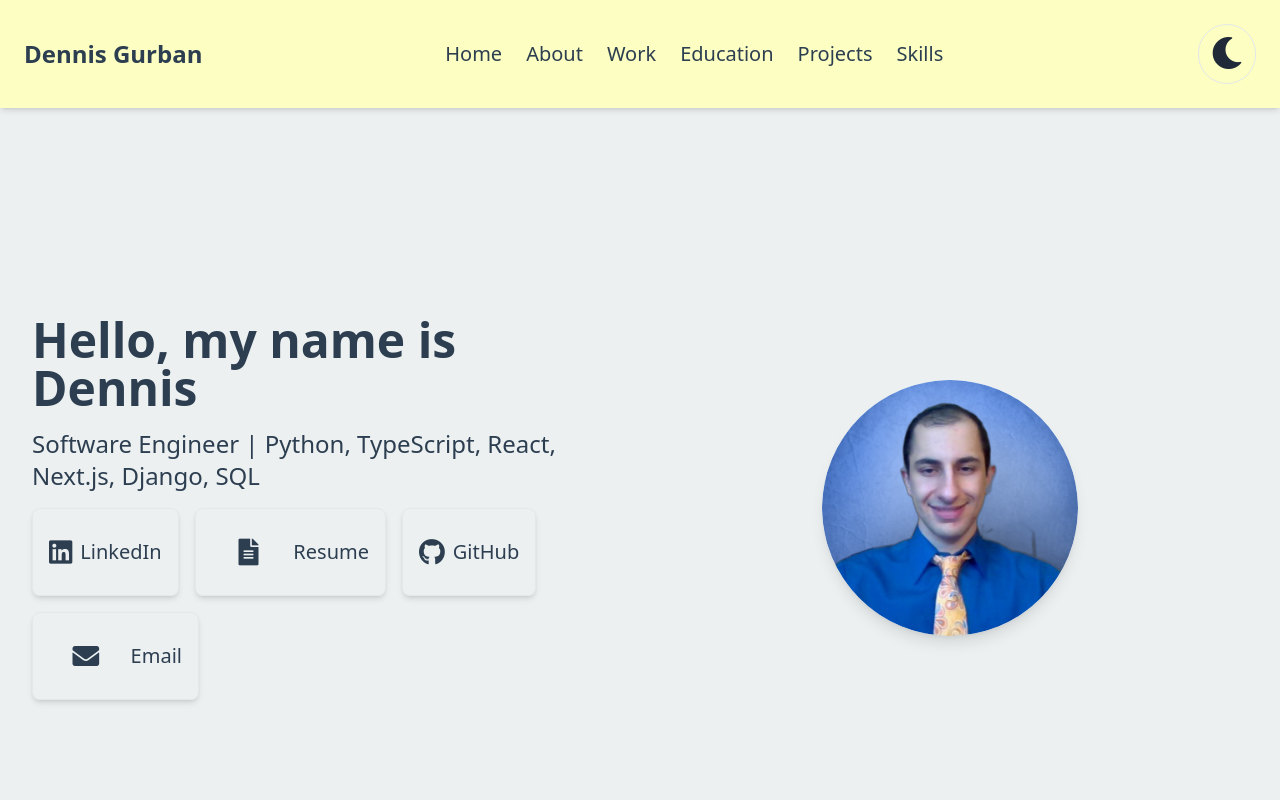
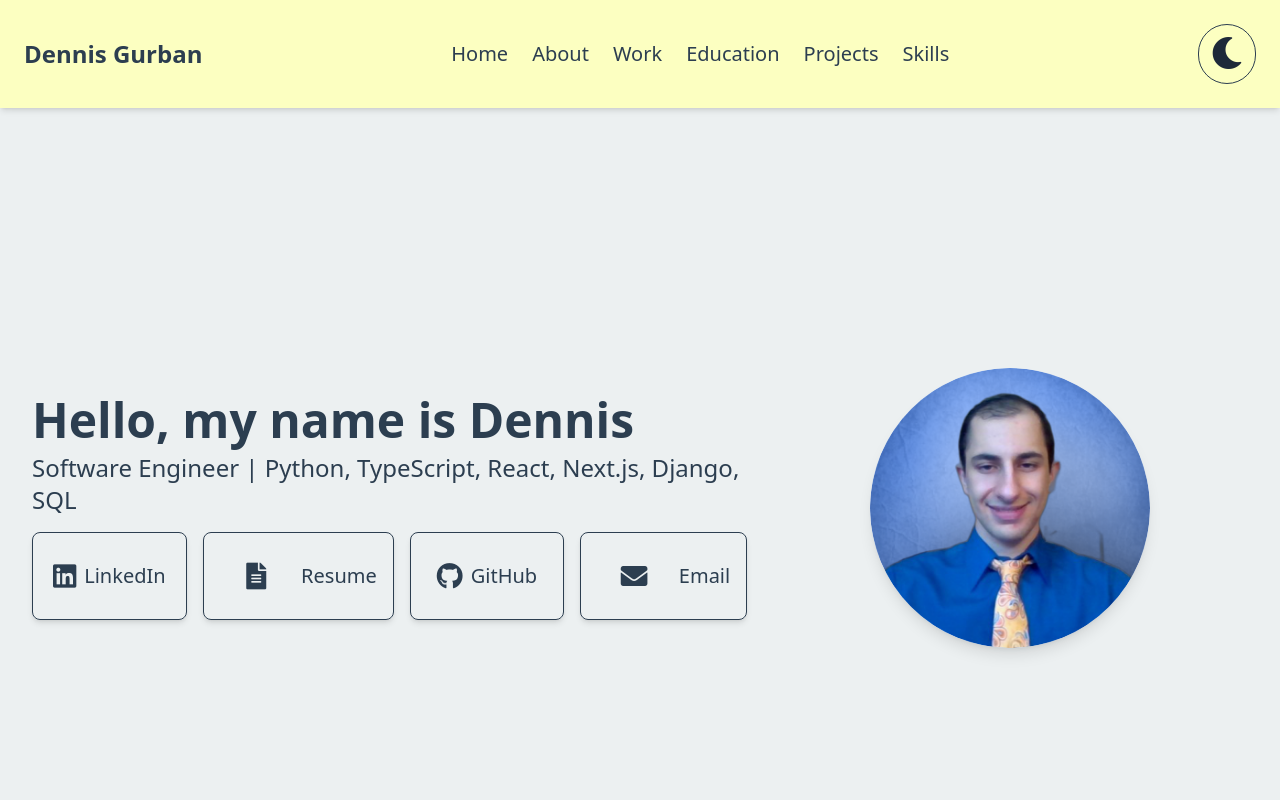
Before and after one commit to gurban-dev/portfolio, a website: page index.html in a window 1280 px wide. Shown: the top 800 px of the page. Drawn offline with nearby package versions, Linux system fonts and the light colour scheme.

Commit message:
Fix: updated Tailwind v4 setup and CLI scripts for proper CSS build.

```diff
--- a/assets/css/styles.css
+++ b/assets/css/styles.css
@@ -1,3 +1,5 @@
+@import "tailwindcss";
+
 /* Scroll animation: fade-in and slide-up */
 .fade-slide {
   opacity: 0;
@@ -85,7 +87,7 @@ section {
   opacity: 0.7;
 }
 
-nav {
+/* nav {
   display: flex;
   width: 100%;
   align-items: center;
@@ -102,6 +104,10 @@ nav {
     border: none;
     margin-right: 1rem;
   }
+} */
+
+button {
+  cursor: pointer;
 }
 
 a {
--- a/assets/js/main.js
+++ b/assets/js/main.js
@@ -12,7 +12,8 @@ const icon = themeToggleBtn.querySelector('i');
 
 // Apply theme and update icon
 const applyTheme = (theme) => {
-  console.log('theme:', theme);
+  // Logs the colour mode of the screen.
+  // console.log('theme:', theme);
 
   document.documentElement.setAttribute('data-theme', theme);
 
@@ -38,6 +39,36 @@ applyTheme(savedTheme);
 themeToggleBtn.addEventListener('click', () => {
   const currentTheme = document.documentElement.classList.contains('dark') ? 'dark' : 'light';
   applyTheme(currentTheme === 'dark' ? 'light' : 'dark');
+});
+
+// For anchor tags in hero section.
+const baseClasses = `
+  flex-1 flex items-center justify-center gap-2
+  px-4 py-2 rounded-lg shadow-md border
+  hover:bg-blue-600 hover:text-white transition
+`;
+
+// Optionally, define specific hover classes for each link
+const hoverClasses = [
+  // LinkedIn
+  "hover:bg-blue-600 hover:text-white",
+
+  // Resume
+  "hover:bg-yellow-500 hover:text-white",
+
+  // GitHub
+  "hover:bg-gray-800 hover:text-white",
+
+  // Email
+  "hover:bg-red-600 hover:text-white"
+];
+
+// Get all anchor tags inside the container
+const links = document.querySelectorAll("#links-container a");
+
+// Assign the classes
+links.forEach((link, index) => {
+  link.className = `${baseClasses} ${hoverClasses[index]}`;
 });
 
 // Tailwind CSS utility classes.
--- a/index.html
+++ b/index.html
@@ -9,15 +9,13 @@
 
   <link rel="icon" href="assets/icons/favicon.png" type="image/x-icon">
 
-  <link rel="stylesheet" href="assets/css/styles.css">
-
   <link rel="stylesheet"
     href="https://cdnjs.cloudflare.com/ajax/libs/font-awesome/5.15.4/css/all.min.css"
   />
 
+  <link rel="stylesheet" href="./assets/css/output.css">
+
   <title>Dennis Gurban Portfolio</title>
-
-  <script src="https://cdn.tailwindcss.com"></script>
 
   <script>
     // Apply correct theme before the page renders.
@@ -27,11 +25,6 @@
     document.documentElement.setAttribute('data-theme', initialTheme);
 
     if(initialTheme === 'dark') document.documentElement.classList.add('dark');
-
-    // Enable class-based dark mode
-    tailwind.config = {
-      darkMode: 'class',
-    }
   </script>
 </head>
 <body class="
@@ -40,7 +33,11 @@
   duration-500
 ">
   <!-- Header -->
-  <header class="flex justify-between items-center p-6 sticky top-0 dark:bg-gray-900 z-50 shadow-md">
+  <header class="
+    flex justify-between items-center
+    p-6 sticky top-0 dark:bg-gray-900
+    z-50 shadow-md
+  ">
     <h1 class="text-2xl font-bold">Dennis Gurban</h1>
 
     <!-- Desktop Navigation -->
@@ -56,13 +53,23 @@
     <!-- Buttons Container -->
     <div class="flex items-center space-x-3">
       <!-- Mobile Menu Button -->
-      <button id="mobile-menu-btn" class="md:hidden p-3 rounded-md border">
+      <button id="mobile-menu-btn"
+        class="md:hidden p-3 rounded-md border">
         <i class="fas fa-bars fa-lg"></i>
       </button>
 
       <!-- Theme Toggle Button -->
-      <button id="theme-toggle-btn" class="group relative rounded-full p-3 border transition-all duration-300 hover:bg-gray-200 dark:hover:bg-gray-700">
-        <i class="fas fa-moon fa-2x text-gray-800 dark:text-gray-200 transition-colors duration-300 group-hover:text-yellow-500"></i>
+      <button id="theme-toggle-btn"
+        class="
+          group relative rounded-full p-3
+          border transition-all duration-300
+          hover:bg-gray-200 dark:hover:bg-gray-700
+      ">
+        <i class="
+          fas fa-moon fa-2x text-gray-800
+          dark:text-gray-200 transition-colors
+          duration-300 group-hover:text-yellow-500
+        "></i>
       </button>
     </div>
 
@@ -83,25 +90,30 @@
   <!-- Hero Section -->
   <section id="hero" class="min-h-screen flex flex-col md:flex-row items-center justify-center p-6 md:p-8 gap-6">
     <!-- Left Side -->
-    <div class="flex-1 space-y-4 fade-slide text-center md:text-left">
-      <h2 class="text-3xl md:text-5xl font-bold mb-2">Hello, my name is Dennis</h2>
-      <p class="text-lg md:text-2xl">Software Engineer | Python, TypeScript, React, Next.js, Django, SQL</p>
+    <div class="flex-[1.5] space-y-4 fade-slide text-center md:text-left">
+      <h2 class="text-3xl md:text-5xl font-bold mb-2">
+        Hello, my name is Dennis
+      </h2>
 
-      <div class="flex flex-wrap gap-4 justify-center md:justify-start mt-4">
-        <a href="https://www.linkedin.com/in/dennis-gurban/" target="_blank"
-          class="flex-1 md:flex-none flex items-center justify-center gap-2 px-4 py-2 rounded-lg shadow-md border hover:bg-blue-600 hover:text-white transition min-w-[120px]">
+      <p class="text-lg md:text-2xl">
+        Software Engineer | Python, TypeScript, React, Next.js, Django, SQL
+      </p>
+
+      <div id="links-container" class="flex gap-4 flex-wrap justify-center mt-4">
+        <a href="https://www.linkedin.com/in/dennis-gurban/" target="_blank">
           <i class="fab fa-linkedin fa-lg"></i> LinkedIn
         </a>
-        <a href="./assets/pdf/Dennis Gurban - CV.pdf" target="_blank" rel="noopener noreferrer"
-          class="flex-1 md:flex-none flex items-center justify-center gap-2 px-4 py-2 rounded-lg shadow-md border hover:bg-yellow-500 hover:text-white transition min-w-[120px]">
+
+        <a href="./assets/pdf/Dennis Gurban - CV.pdf"
+          target="_blank" rel="noopener noreferrer">
           <i class="fa fa-file-alt fa-lg"></i> Resume
         </a>
-        <a href="https://github.com/gurban-dev" target="_blank"
-          class="flex-1 md:flex-none flex items-center justify-center gap-2 px-4 py-2 rounded-lg shadow-md border hover:bg-gray-800 hover:text-white transition min-w-[120px]">
+
+        <a href="https://github.com/gurban-dev" target="_blank">
           <i class="fab fa-github fa-lg"></i> GitHub
         </a>
-        <a href="mailto:dennisgurban44@gmail.com"
-          class="flex-1 md:flex-none flex items-center justify-center gap-2 px-4 py-2 rounded-lg shadow-md border hover:bg-red-600 hover:text-white transition min-w-[120px]">
+
+        <a href="mailto:dennisgurban44@gmail.com">
           <i class="fa fa-envelope fa-lg"></i> Email
         </a>
       </div>
@@ -110,7 +122,7 @@
     <!-- Right Side -->
     <div class="flex-1 flex justify-center items-center fade-slide mt-6 md:mt-0">
       <img src="assets/images/circular-profile-pic.png" alt="Dennis Gurban Profile"
-        class="w-40 h-40 md:w-64 md:h-64 rounded-full shadow-lg object-cover">
+        class="w-60 h-60 md:w-70 md:h-70 rounded-full shadow-lg object-cover">
     </div>
   </section>
 
@@ -341,15 +353,16 @@
             </h3>
 
             <!-- GitHub & Website Links -->
-            <div class="flex">
+            <div class="flex space-x-4">
               <a href="https://github.com/gurbanoglu/FullStack-TaskManager"
                 target="_blank"
                 class="text-gray-800 dark:text-gray-200 hover:text-gray-500 transition text-2xl">
-                <i class="fa fa-github"></i>
+                <i class="fab fa-github"></i>
               </a>
+
               <a href="https://fullstack-taskmanager.onrender.com" target="_blank"
                 class="text-blue-600 hover:text-blue-400 transition text-2xl">
-                <i class="fa fa-external-link"></i>
+                <i class="fas fa-external-link-alt"></i>
               </a>
             </div>
           </div>
@@ -386,14 +399,15 @@
           </h3>
 
           <!-- GitHub & Website Links -->
-          <div class="flex">
+          <div class="flex space-x-4">
             <a href="https://github.com/gurbanoglu/Senior-Project" target="_blank"
               class="text-gray-800 dark:text-gray-200 hover:text-gray-500 transition text-2xl">
-              <i class="fa fa-github"></i>
+              <i class="fab fa-github"></i>
             </a>
+
             <a href="https://blog-post-platform-le4w.onrender.com/" target="_blank"
               class="text-blue-600 hover:text-blue-400 transition text-2xl">
-              <i class="fa fa-external-link"></i>
+              <i class="fas fa-external-link-alt"></i>
             </a>
           </div>
         </div>
--- /dev/null
+++ b/postcss.config.js
@@ -0,0 +1,6 @@
+export default {
+  plugins: {
+    '@tailwindcss/postcss': {},
+    autoprefixer: {},
+  },
+};
--- /dev/null
+++ b/tailwind.config.js
@@ -0,0 +1,9 @@
+export default {
+  // Enable class-based dark mode.
+  darkMode: 'class',
+
+  theme: {
+    extend: {},
+  },
+  plugins: [],
+}
```
Also changed, not shown: package.json (added, +33 -0 lines), assets/css/output.css (added), 1 other file.
